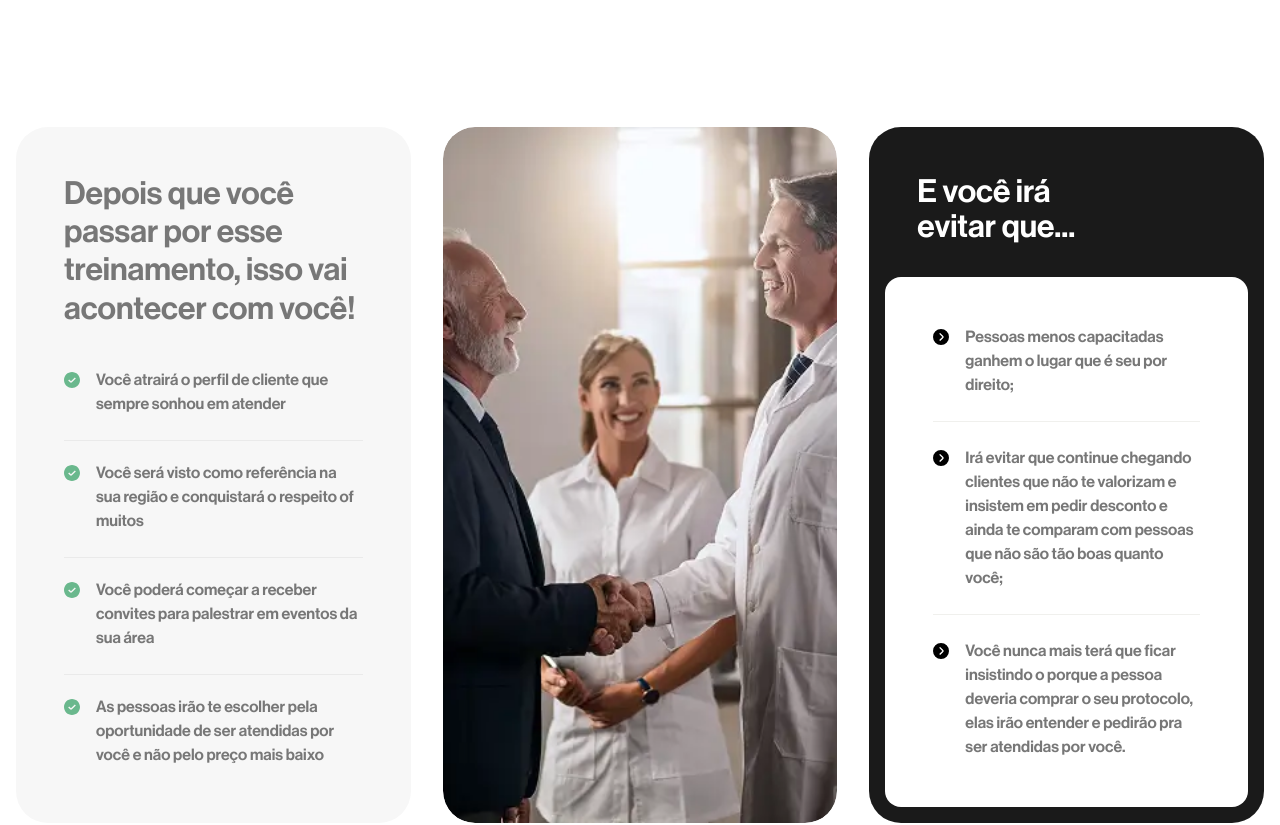
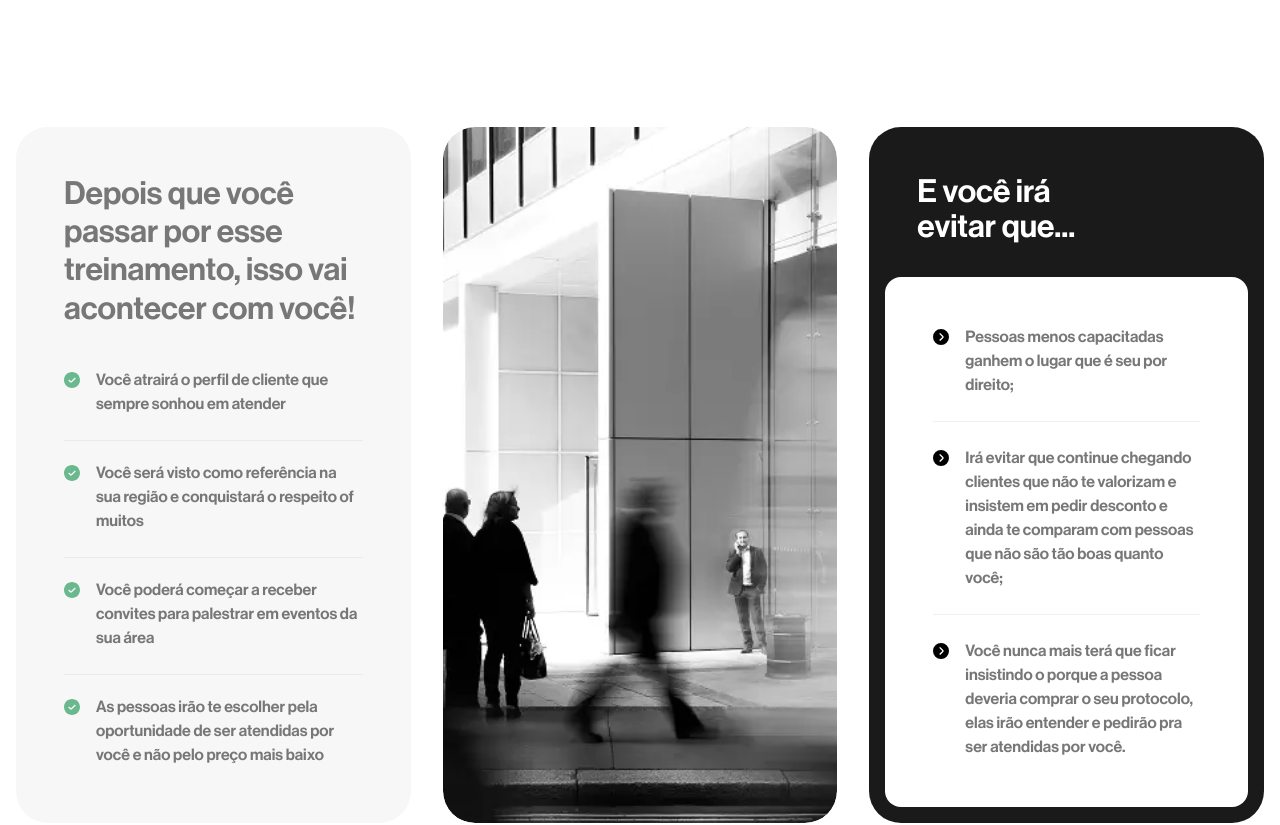
Before and after one commit to visiorco/ref, a Next.js app: page /mmi in a window 1280 px wide. Shown: the part 4820-5645 px from the top of the page. Built offline with nearby package versions, Linux system fonts and the light colour scheme.

Commit message:
Feat: update /mmi market section image to BG-Clientes.webp and global brand title to Referência Máxima.

```diff
--- a/app/mmi/page.tsx
+++ b/app/mmi/page.tsx
@@ -325,12 +325,12 @@ export default function Home() {
 
                     <div className={`${styles.marketCard} ${styles.imageCard}`}>
                         <Image
-                            src="/BG-C4.webp"
+                            src="/BG-Clientes.webp"
                             alt="Market Change"
                             fill
                             className={styles.marketImage}
                             sizes="(max-width: 768px) 100vw, 33vw"
-                            quality={75}
+                            quality={85}
                         />
                     </div>
 
```
Also changed, not shown: public/BG-Clientes.png (added), public/BG-Clientes.webp (added).
